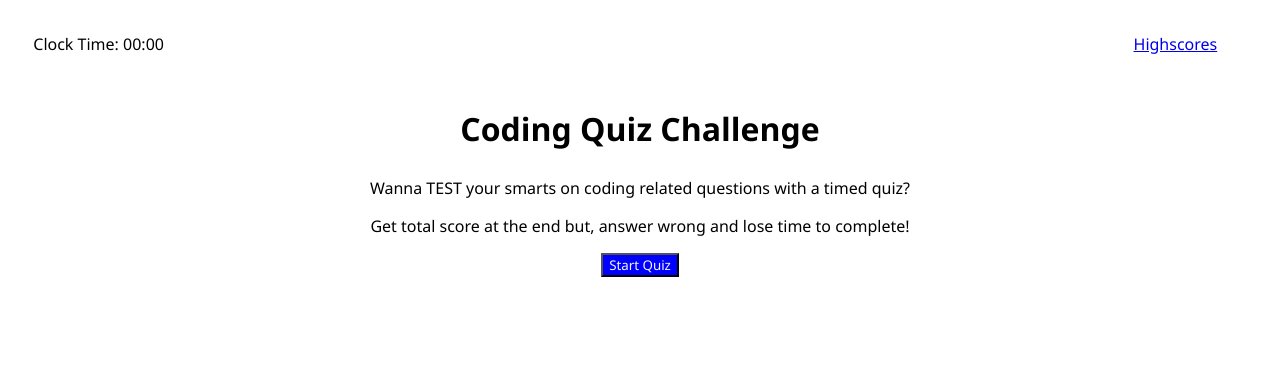
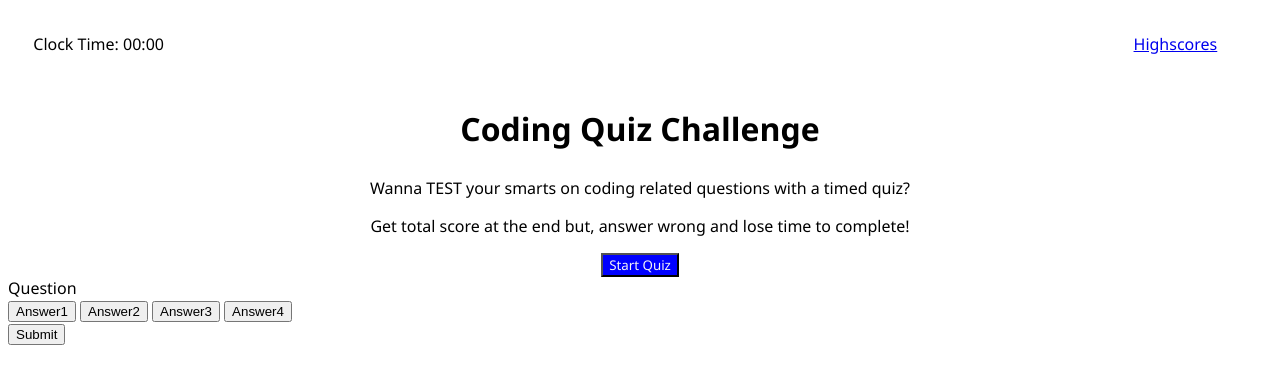
Before and after one commit to ttheis1611/quizCodeWK4, a plain HTML site: page index.html in a window 1280 px wide. Shown: the top 384 px of the page. Drawn offline with Linux system fonts and the light colour scheme.

Commit message:
add buttons

```diff
--- a/index.html
+++ b/index.html
@@ -1,12 +1,15 @@
 <!DOCTYPE html>
 <html lang="en">
+
 <head>
     <meta charset="UTF-8">
     <meta http-equiv="X-UA-Compatible" content="IE=edge">
     <meta name="viewport" content="width=device-width, initial-scale=1.0">
-    <link rel="stylesheet" href="./assets/style.css"></link>
+    <link rel="stylesheet" href="./assets/style.css">
+    </link>
     <title>CoDe QuIz</title>
 </head>
+
 <body>
     <header>
         <span id="timer"> Clock Time:<span id="display-time"> 00:00</span></span>
@@ -20,12 +23,21 @@
         <button id="enterBtn">Start Quiz</button>
     </section>
 
-    <section id="question-pages" class="startHide pageHide">
+    <section class="container">
+        <div id="quiz-container" class="hide">
+            <div id="question">Question</div>
+            <div id="answer-buttons" class="btn-grid">
+                <button class="btn">Answer1</button>
+                <button class="btn">Answer2</button>
+                <button class="btn">Answer3</button>
+                <button class="btn">Answer4</button>
+            </div>
 
-        <h2 id="question-display"></h2>
+            <div id="controls">
+                <button id="submit-question" class="nxt-btn btn hide">Submit</button>
 
-        <div id="answer-list"></div>
-
+            </div>
+        </div>
     </section>
 
     <!-- <hr> -->
@@ -33,4 +45,5 @@
 
     <script src="./assets/script.js"></script>
 </body>
+
 </html>
```
